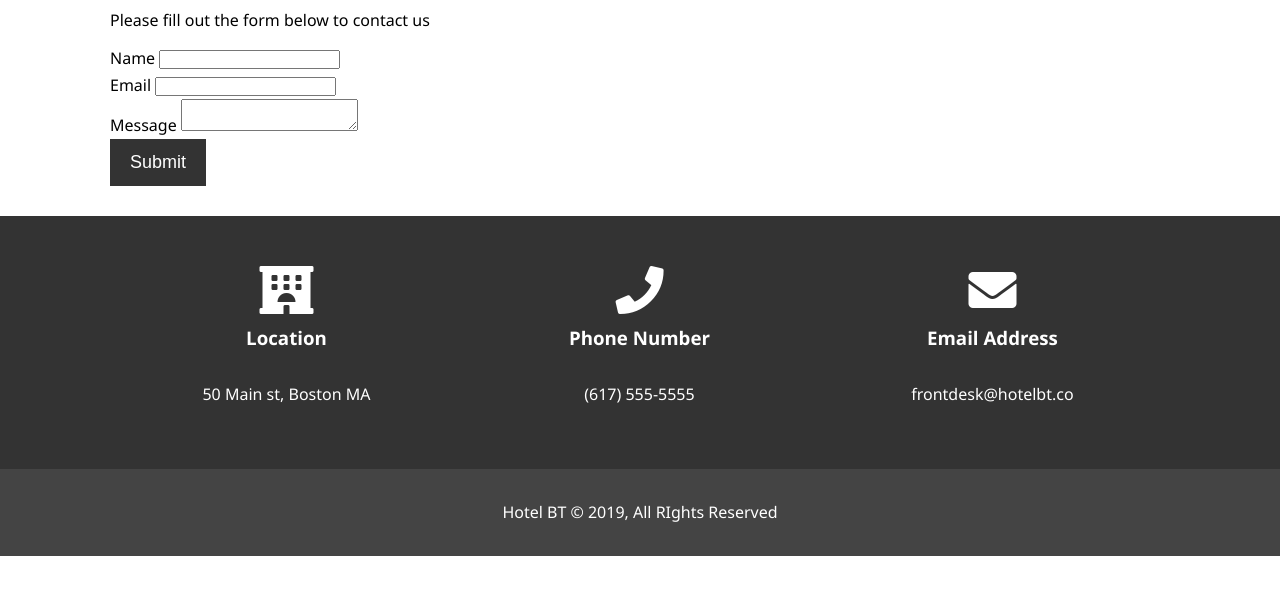
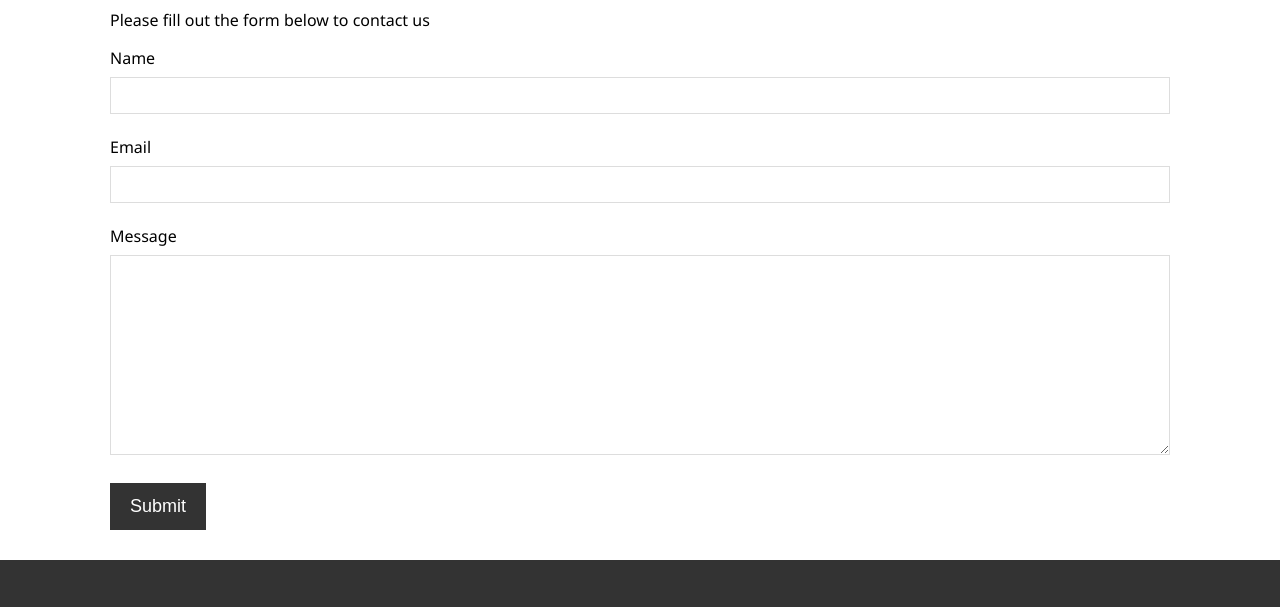
Before and after one commit to LukeTodd/hotel-website, a plain HTML site: page contact.html in a window 1280 px wide. Shown: the part 147-754 px from the top of the page. Drawn offline with Linux system fonts and the light colour scheme.

Commit message:
finished contact us

```diff
--- a/assets/style.css
+++ b/assets/style.css
@@ -233,6 +233,32 @@ min-height: 100%;
   border-radius: 50%;
 }
 
+/* Contact Form */
+#contact-form .form-group {
+  margin-bottom: 20px;
+}
+
+#contact-form label{
+  display: block;
+  margin-bottom: 5px;
+}
+
+#contact-form input, #contact-form textarea {
+  width: 100%;
+  padding: 10px;
+  border: 1px #ddd solid;
+}
+
+#contact-form input:focus, #contact-form textarea:focus {
+  outline: none;
+  border-color: #f7c08a
+}
+
+
+#contact-form textarea {
+  height: 200px;
+}
+
 /* Footer */
 #main-footer {
   text-align: center;
```
